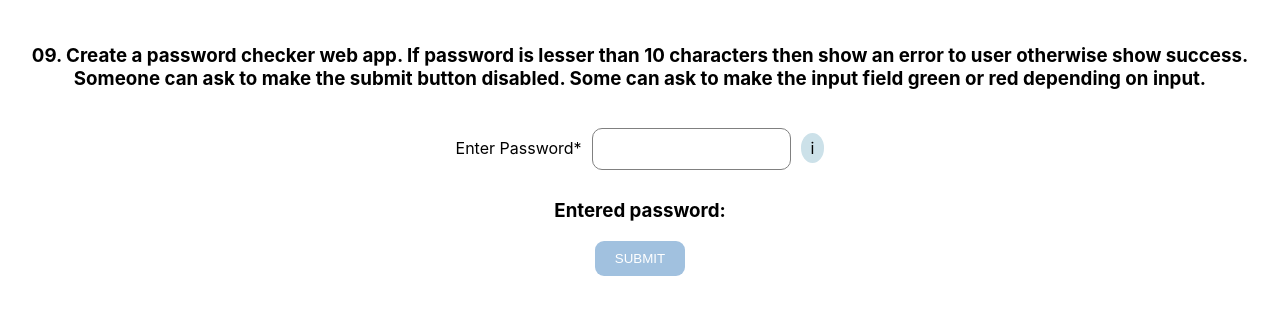
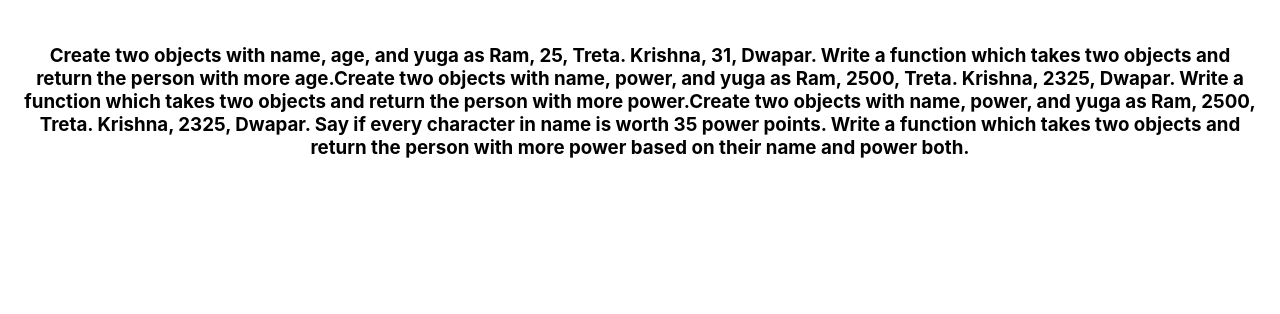
Before and after one commit to Pratham82/neoGcamp-Intervirew-questions, a React (Create React App) app: page / in a window 1280 px wide. Shown: the top 314 px of the page. Built offline with nearby package versions, Linux system fonts and the light colour scheme; the HTML template or start-up script is replaced by a standard one.

Commit message:
feat: completed question 9

```diff
--- a/src/App.jsx
+++ b/src/App.jsx
@@ -1,4 +1,5 @@
 import './index.css'
+import MiscQuestions from './pages/interview-questions/MiscQuestions'
 // import QuestionOne from './pages/interview-questions/question_01'
 // import QuestionTwo from './pages/interview-questions/question_02'
 // import QuestionThree from './pages/interview-questions/question_03'
@@ -6,12 +7,12 @@ import './index.css'
 // import QuestionSix from './pages/interview-questions/question_06'
 // import QuestionSeven from './pages/interview-questions/question_07'
 // import QuestionEight from './pages/interview-questions/question_08'
-import QuestionNine from './pages/interview-questions/question_09'
+// import QuestionNine from './pages/interview-questions/question_09'
 
 function App() {
   return (
     <div className="App">
-      <QuestionNine />
+      <MiscQuestions />
     </div>
   )
 }
--- /dev/null
+++ b/src/pages/interview-questions/MiscQuestions.jsx
@@ -0,0 +1,42 @@
+import React from 'react'
+import QuestionHeader from '../../components/question-header'
+import '../../index.css'
+
+const questionsArray = [
+  'Create two objects with name, age, and yuga as Ram, 25, Treta. Krishna, 31, Dwapar. Write a function which takes two objects and return the person with more age.',
+
+  'Create two objects with name, power, and yuga as Ram, 2500, Treta. Krishna, 2325, Dwapar. Write a function which takes two objects and return the person with more power.',
+
+  'Create two objects with name, power, and yuga as Ram, 2500, Treta. Krishna, 2325, Dwapar. Say if every character in name is worth 35 power points. Write a function which takes two objects and return the person with more power based on their name and power both.',
+]
+
+const MiscQuestions = () => {
+  // Question 1
+  const obj1 = { name: 'Ram', age: 25, yuga: 'Treta' }
+  const obj2 = { name: 'Krishna', age: 31, yuga: 'Dwapar' }
+  const checkOlderUser = (user1, user2) =>
+    user1.age > user2.age ? user1 : user2
+  console.log(checkOlderUser(obj1, obj2))
+
+  // Question 2
+  const u1 = { name: 'Ram', power: 2500, yuga: 'Treta' }
+  const u2 = { name: 'Krishna', power: 2325, yuga: 'Dwapar' }
+  const checkMostPowerful = (user1, user2) =>
+    user1.power > user2.power ? user1 : user2
+  console.log(checkMostPowerful(u1, u2))
+
+  // Question 3
+  const checkMostPowerfulCombined = (user1, user2) =>
+    user1.power + user1.name.length > user2.power + user2.name.length
+      ? user1
+      : user2
+  console.log(checkMostPowerfulCombined(u1, u2))
+
+  return (
+    <React.Fragment>
+      <QuestionHeader questionText={questionsArray} />
+    </React.Fragment>
+  )
+}
+
+export default MiscQuestions
```
